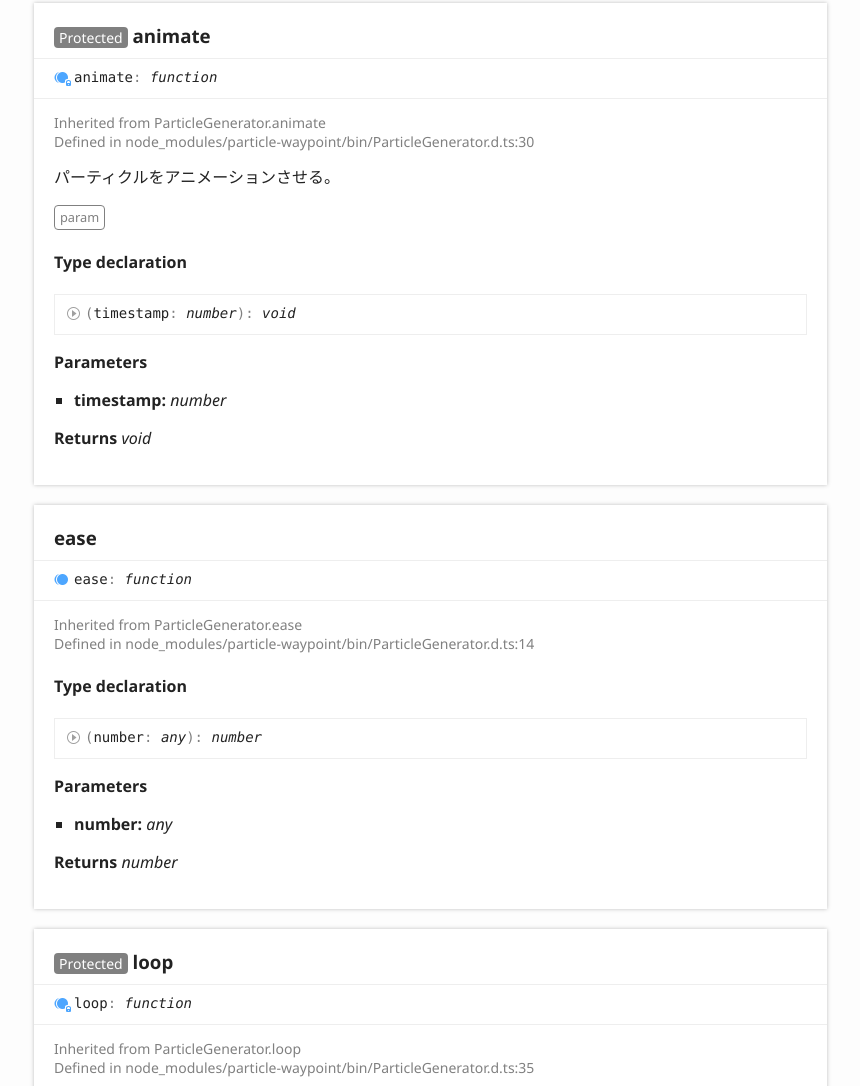
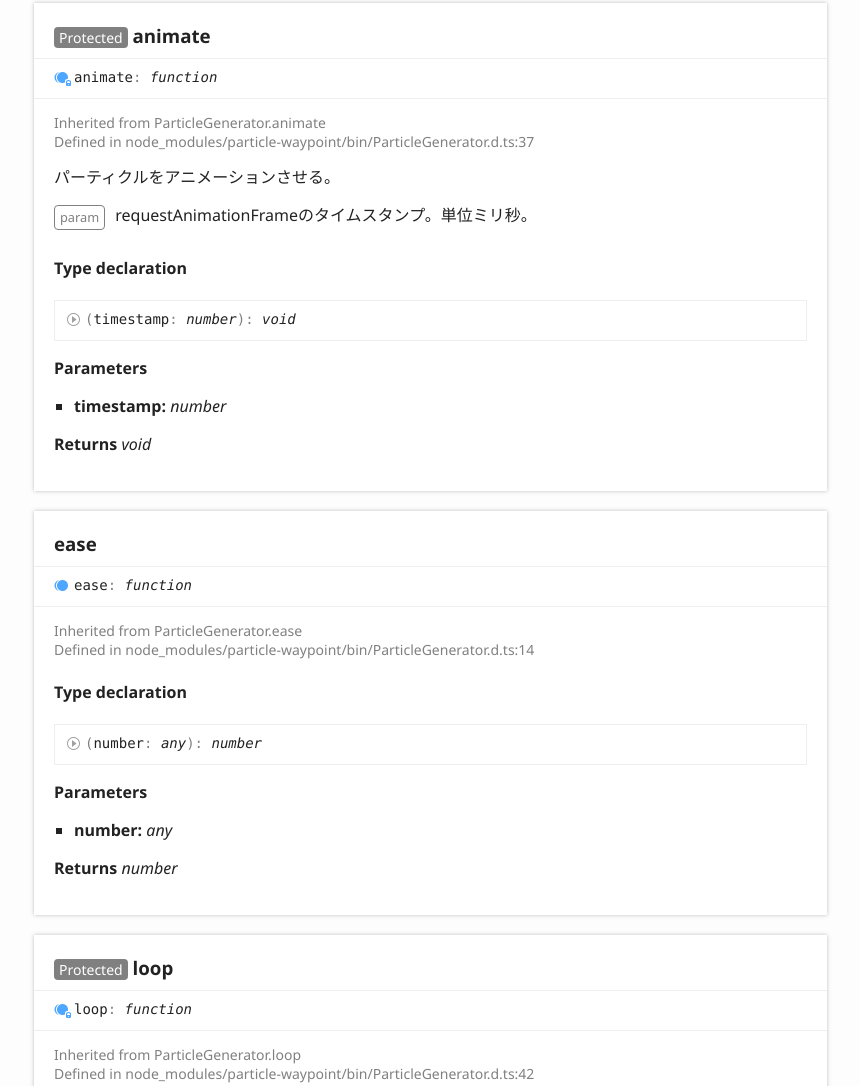
Before and after one commit to MasatoMakino/createjs-particle-waypoint, a website: page docs/api/classes/_canvasparticlegenerator_.canvasparticlegenerator.html in a window 1280 px wide. Shown: the part 1911-2997 px from the top of the page, without its empty margins (6-866 px from the left). Drawn offline with Linux system fonts and the light colour scheme.

Commit message:
依存パッケージの更新。

```diff
--- a/docs/api/classes/_canvasparticlegenerator_.canvasparticlegenerator.html
+++ b/docs/api/classes/_canvasparticlegenerator_.canvasparticlegenerator.html
@@ -142,7 +142,7 @@
 							<aside class="tsd-sources">
 								<p>Overrides ParticleGenerator.__constructor</p>
 								<ul>
-									<li>Defined in <a href="https://github.com/MasatoMakino/createjs-particle-waypoint/blob/e6398ab/src/CanvasParticleGenerator.ts#L14">CanvasParticleGenerator.ts:14</a></li>
+									<li>Defined in <a href="https://github.com/MasatoMakino/createjs-particle-waypoint/blob/0d5de44/src/CanvasParticleGenerator.ts#L14">CanvasParticleGenerator.ts:14</a></li>
 								</ul>
 							</aside>
 							<h4 class="tsd-parameters-title">Parameters</h4>
@@ -196,7 +196,7 @@
 					<aside class="tsd-sources">
 						<p>Inherited from ParticleGenerator.animate</p>
 						<ul>
-							<li>Defined in node_modules/particle-waypoint/bin/ParticleGenerator.d.ts:30</li>
+							<li>Defined in node_modules/particle-waypoint/bin/ParticleGenerator.d.ts:37</li>
 						</ul>
 					</aside>
 					<div class="tsd-comment tsd-typography">
@@ -205,7 +205,8 @@
 						</div>
 						<dl class="tsd-comment-tags">
 							<dt>param</dt>
-							<dd></dd>
+							<dd><p>requestAnimationFrameのタイムスタンプ。単位ミリ秒。</p>
+							</dd>
 						</dl>
 					</div>
 					<div class="tsd-type-declaration">
@@ -269,7 +270,7 @@
 					<aside class="tsd-sources">
 						<p>Inherited from ParticleGenerator.loop</p>
 						<ul>
-							<li>Defined in node_modules/particle-waypoint/bin/ParticleGenerator.d.ts:35</li>
+							<li>Defined in node_modules/particle-waypoint/bin/ParticleGenerator.d.ts:42</li>
 						</ul>
 					</aside>
 					<div class="tsd-comment tsd-typography">
@@ -278,7 +279,8 @@
 						</div>
 						<dl class="tsd-comment-tags">
 							<dt>param</dt>
-							<dd></dd>
+							<dd><p>requestAnimationFrameのタイムスタンプ。単位ミリ秒。</p>
+							</dd>
 						</dl>
 					</div>
 					<div class="tsd-type-declaration">
@@ -309,7 +311,7 @@
 					<div class="tsd-signature tsd-kind-icon">map<span class="tsd-signature-symbol">:</span> <span class="tsd-signature-type">DisplayObject</span></div>
 					<aside class="tsd-sources">
 						<ul>
-							<li>Defined in <a href="https://github.com/MasatoMakino/createjs-particle-waypoint/blob/e6398ab/src/CanvasParticleGenerator.ts#L14">CanvasParticleGenerator.ts:14</a></li>
+							<li>Defined in <a href="https://github.com/MasatoMakino/createjs-particle-waypoint/blob/0d5de44/src/CanvasParticleGenerator.ts#L14">CanvasParticleGenerator.ts:14</a></li>
 						</ul>
 					</aside>
 				</section>
@@ -319,7 +321,7 @@
 					<div class="tsd-signature tsd-kind-icon">parent<span class="tsd-signature-symbol">:</span> <span class="tsd-signature-type">Container</span></div>
 					<aside class="tsd-sources">
 						<ul>
-							<li>Defined in <a href="https://github.com/MasatoMakino/createjs-particle-waypoint/blob/e6398ab/src/CanvasParticleGenerator.ts#L13">CanvasParticleGenerator.ts:13</a></li>
+							<li>Defined in <a href="https://github.com/MasatoMakino/createjs-particle-waypoint/blob/0d5de44/src/CanvasParticleGenerator.ts#L13">CanvasParticleGenerator.ts:13</a></li>
 						</ul>
 					</aside>
 				</section>
@@ -385,7 +387,7 @@
 					<aside class="tsd-sources">
 						<p>Inherited from ParticleGenerator.visible</p>
 						<ul>
-							<li>Defined in node_modules/particle-waypoint/bin/ParticleGenerator.d.ts:87</li>
+							<li>Defined in node_modules/particle-waypoint/bin/ParticleGenerator.d.ts:97</li>
 						</ul>
 					</aside>
 				</section>
@@ -403,7 +405,7 @@
 							<aside class="tsd-sources">
 								<p>Inherited from ParticleGenerator.dispose</p>
 								<ul>
-									<li>Defined in node_modules/particle-waypoint/bin/ParticleGenerator.d.ts:86</li>
+									<li>Defined in node_modules/particle-waypoint/bin/ParticleGenerator.d.ts:96</li>
 								</ul>
 							</aside>
 							<div class="tsd-comment tsd-typography">
@@ -426,7 +428,7 @@
 							<aside class="tsd-sources">
 								<p>Inherited from ParticleGenerator.generate</p>
 								<ul>
-									<li>Defined in node_modules/particle-waypoint/bin/ParticleGenerator.d.ts:44</li>
+									<li>Defined in node_modules/particle-waypoint/bin/ParticleGenerator.d.ts:51</li>
 								</ul>
 							</aside>
 							<div class="tsd-comment tsd-typography">
@@ -449,7 +451,7 @@
 							<aside class="tsd-sources">
 								<p>Inherited from ParticleGenerator.generateAll</p>
 								<ul>
-									<li>Defined in node_modules/particle-waypoint/bin/ParticleGenerator.d.ts:54</li>
+									<li>Defined in node_modules/particle-waypoint/bin/ParticleGenerator.d.ts:61</li>
 								</ul>
 							</aside>
 							<div class="tsd-comment tsd-typography">
@@ -472,7 +474,7 @@
 							<aside class="tsd-sources">
 								<p>Overrides ParticleGenerator.generateParticle</p>
 								<ul>
-									<li>Defined in <a href="https://github.com/MasatoMakino/createjs-particle-waypoint/blob/e6398ab/src/CanvasParticleGenerator.ts#L27">CanvasParticleGenerator.ts:27</a></li>
+									<li>Defined in <a href="https://github.com/MasatoMakino/createjs-particle-waypoint/blob/0d5de44/src/CanvasParticleGenerator.ts#L27">CanvasParticleGenerator.ts:27</a></li>
 								</ul>
 							</aside>
 							<h4 class="tsd-parameters-title">Parameters</h4>
@@ -496,7 +498,7 @@
 							<aside class="tsd-sources">
 								<p>Inherited from ParticleGenerator.move</p>
 								<ul>
-									<li>Defined in node_modules/particle-waypoint/bin/ParticleGenerator.d.ts:40</li>
+									<li>Defined in node_modules/particle-waypoint/bin/ParticleGenerator.d.ts:47</li>
 								</ul>
 							</aside>
 							<div class="tsd-comment tsd-typography">
@@ -509,6 +511,7 @@
 								<li>
 									<h5>timestamp: <span class="tsd-signature-type">number</span></h5>
 									<div class="tsd-comment tsd-typography">
+										<p>requestAnimationFrameのタイムスタンプ。単位ミリ秒。</p>
 									</div>
 								</li>
 							</ul>
@@ -527,9 +530,14 @@
 							<aside class="tsd-sources">
 								<p>Inherited from ParticleGenerator.play</p>
 								<ul>
-									<li>Defined in node_modules/particle-waypoint/bin/ParticleGenerator.d.ts:24</li>
+									<li>Defined in node_modules/particle-waypoint/bin/ParticleGenerator.d.ts:28</li>
 								</ul>
 							</aside>
+							<div class="tsd-comment tsd-typography">
+								<div class="lead">
+									<p>パーティクルの生成を開始する。</p>
+								</div>
+							</div>
 							<h4 class="tsd-returns-title">Returns <span class="tsd-signature-type">void</span></h4>
 						</li>
 					</ul>
@@ -545,7 +553,7 @@
 							<aside class="tsd-sources">
 								<p>Inherited from ParticleGenerator.removeAllParticles</p>
 								<ul>
-									<li>Defined in node_modules/particle-waypoint/bin/ParticleGenerator.d.ts:68</li>
+									<li>Defined in node_modules/particle-waypoint/bin/ParticleGenerator.d.ts:78</li>
 								</ul>
 							</aside>
 							<div class="tsd-comment tsd-typography">
@@ -568,7 +576,7 @@
 							<aside class="tsd-sources">
 								<p>Inherited from ParticleGenerator.removeParticle</p>
 								<ul>
-									<li>Defined in node_modules/particle-waypoint/bin/ParticleGenerator.d.ts:64</li>
+									<li>Defined in node_modules/particle-waypoint/bin/ParticleGenerator.d.ts:74</li>
 								</ul>
 							</aside>
 							<div class="tsd-comment tsd-typography">
@@ -599,7 +607,7 @@
 							<aside class="tsd-sources">
 								<p>Inherited from ParticleGenerator.setInterval</p>
 								<ul>
-									<li>Defined in node_modules/particle-waypoint/bin/ParticleGenerator.d.ts:82</li>
+									<li>Defined in node_modules/particle-waypoint/bin/ParticleGenerator.d.ts:92</li>
 								</ul>
 							</aside>
 							<div class="tsd-comment tsd-typography">
@@ -634,7 +642,7 @@
 							<aside class="tsd-sources">
 								<p>Inherited from ParticleGenerator.setSpeed</p>
 								<ul>
-									<li>Defined in node_modules/particle-waypoint/bin/ParticleGenerator.d.ts:75</li>
+									<li>Defined in node_modules/particle-waypoint/bin/ParticleGenerator.d.ts:85</li>
 								</ul>
 							</aside>
 							<div class="tsd-comment tsd-typography">
@@ -669,9 +677,14 @@
 							<aside class="tsd-sources">
 								<p>Inherited from ParticleGenerator.stop</p>
 								<ul>
-									<li>Defined in node_modules/particle-waypoint/bin/ParticleGenerator.d.ts:25</li>
+									<li>Defined in node_modules/particle-waypoint/bin/ParticleGenerator.d.ts:32</li>
 								</ul>
 							</aside>
+							<div class="tsd-comment tsd-typography">
+								<div class="lead">
+									<p>パーティクルの生成を停止する。</p>
+								</div>
+							</div>
 							<h4 class="tsd-returns-title">Returns <span class="tsd-signature-type">void</span></h4>
 						</li>
 					</ul>
```
Also changed, not shown: docs/api/classes/_canvasparticle_.canvasparticle.html (+5 -5 lines), docs/demo/bundle.js (+4 -4 lines), 1 other file.
